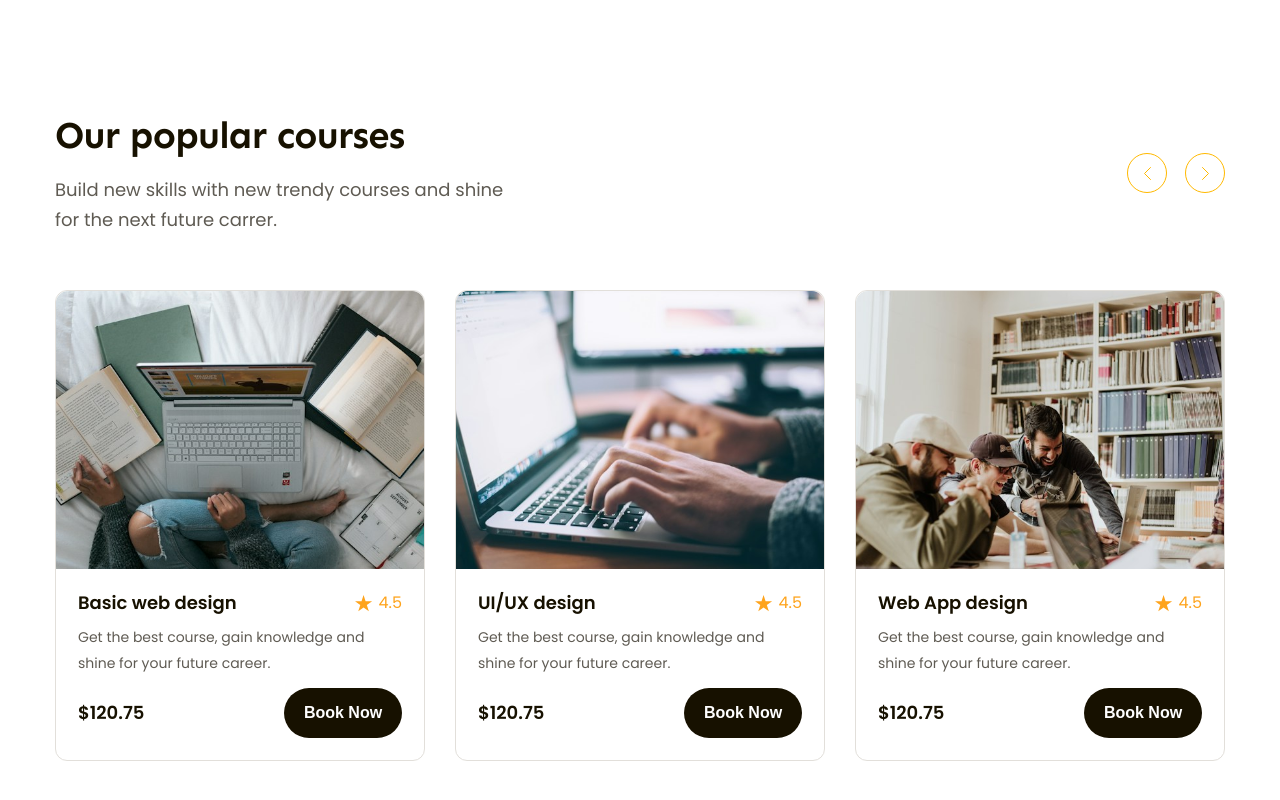
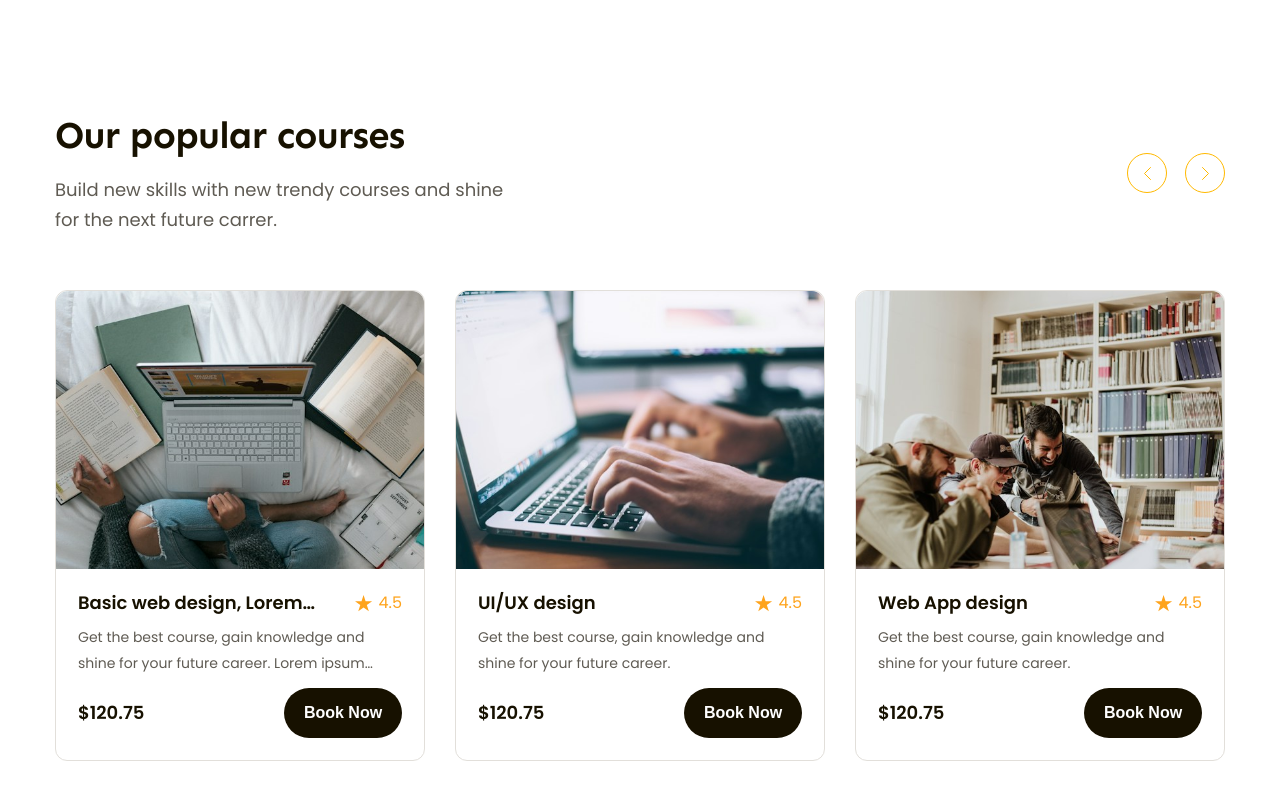
Before and after one commit to anh20923/Project-1---Figma-to-HTML, a plain HTML site: page index.html in a window 1280 px wide. Shown: the part 992-1792 px from the top of the page. Drawn offline with Linux system fonts and the light colour scheme.

Commit message:
p7 - optimize header and tag p

```diff
--- a/assets/css/style.css
+++ b/assets/css/style.css
@@ -54,6 +54,23 @@ a {
     font-weight: 700;
     line-height: 1.27;
     letter-spacing: -0.76px;
+}
+
+/* optimize title and desc <p> */
+.line-clamp {
+    display: -webkit-box;
+    -webkit-line-clamp: var(--line-clamp, 1);
+    -webkit-box-orient: vertical;
+    overflow: hidden;
+}
+
+.line-clamp.line-2 {
+    --line-clamp: 2;
+
+}
+
+.break-all {
+    work-break: break-all;
 }
 
 /* =============== header ==================== */
@@ -331,6 +348,8 @@ a {
 }
 
 .popular .course-item {
+    flex: 1;
+    /* optimize title and desc <p> */
     border-radius: 12px;
     border: 1px solid #e2dfda;
     background: #fff;
--- a/index.html
+++ b/index.html
@@ -167,14 +167,28 @@
 
                         <div class="info">
                             <div class="head">
-                                <h3 class="title"><a href="#!">Basic web design</a></h3>
+                                <h3 class="title"><a class="line-clamp break-all" href="#!">Basic web design, Lorem
+                                        ipsum dolor
+                                        sit amet, consectetur adipisicing elit. Voluptates, qui.</a></h3>
                                 <div class="rating">
                                     <img src="./assets/icon/star.svg" alt="" class="star">
                                     <span class="value">4.5</span>
                                 </div>
                             </div>
 
-                            <p class="desc">Get the best course, gain knowledge and shine for your future career.</p>
+                            <p class="desc line-clamp line-2 break-all">Get the best course, gain knowledge and shine
+                                for your
+                                future career. Lorem
+                                ipsum dolor sit amet consectetur adipisicing elit. Expedita architecto rem eligendi
+                                delectus deserunt mollitia? Corporis, voluptatibus perferendis doloribus, excepturi,
+                                inventore voluptates saepe eius natus aliquid fugit consectetur commodi quod sapiente
+                                eveniet. Incidunt sequi dignissimos totam iusto, adipisci fuga obcaecati laboriosam illo
+                                voluptate libero facere perferendis tempore vero, explicabo dolor alias exercitationem
+                                nobis, sapiente quam repellendus sunt. Numquam assumenda saepe delectus fuga consequatur
+                                at consectetur quaerat explicabo dolor doloremque ratione quasi provident molestias
+                                labore error dolores nulla, minus enim culpa deleniti. Mollitia consectetur at a est,
+                                et, facilis cumque adipisci esse laudantium molestias consequuntur doloremque iure
+                                quibusdam ab pariatur asperiores?</p>
 
                             <div class="foot">
                                 <span class="price">$120.75</span>
@@ -190,14 +204,16 @@
 
                         <div class="info">
                             <div class="head">
-                                <h3 class="title"><a href="#!">UI/UX design</a></h3>
+                                <h3 class="title"><a class="line-clamp break-all" href="#!">UI/UX design</a></h3>
                                 <div class="rating">
                                     <img src="./assets/icon/star.svg" alt="" class="star">
                                     <span class="value">4.5</span>
                                 </div>
                             </div>
 
-                            <p class="desc">Get the best course, gain knowledge and shine for your future career.</p>
+                            <p class="desc line-clamp line-2 break-all">Get the best course, gain knowledge and shine
+                                for your
+                                future career.</p>
 
                             <div class="foot">
                                 <span class="price">$120.75</span>
@@ -213,14 +229,16 @@
 
                         <div class="info">
                             <div class="head">
-                                <h3 class="title"><a href="#!">Web App design</a></h3>
+                                <h3 class="title"><a class="line-clamp break-all" href="#!">Web App design</a></h3>
                                 <div class="rating">
                                     <img src="./assets/icon/star.svg" alt="" class="star">
                                     <span class="value">4.5</span>
                                 </div>
                             </div>
 
-                            <p class="desc">Get the best course, gain knowledge and shine for your future career.</p>
+                            <p class="desc line-clamp line-2 break-all">Get the best course, gain knowledge and shine
+                                for your
+                                future career.</p>
 
                             <div class="foot">
                                 <span class="price">$120.75</span>
```
